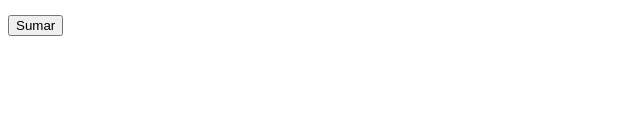
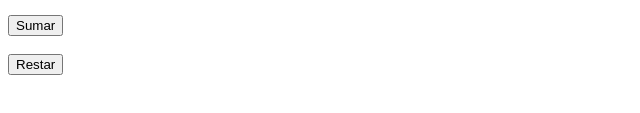
Before and after one commit to k1shamm/Calculadora-DS, a plain HTML site: page index.html in a window 1280 px wide. Shown: the part 143-256 px from the top of the page, without its empty margins (0-640 px from the left). Drawn offline with Linux system fonts and the light colour scheme.

Commit message:
+ funcionalidad de restar

```diff
--- a/index.html
+++ b/index.html
@@ -21,6 +21,10 @@
 
     <button onclick="sumar()">Sumar</button>
 
+    <br><br>
+
+    <button onclick="restar()">Restar</button>
+
     <p id="resultado"></p>
 
     <script>
@@ -31,6 +35,14 @@
             document.getElementById("resultado").innerHTML =
                 "Resultado: " + (n1 + n2);
         }
+
+        function restar() {
+            let n1 = Number(document.getElementById("num1").value);
+            let n2 = Number(document.getElementById("num2").value);
+
+            document.getElementById("resultado").innerHTML =
+            "Resultado: " + (n1 - n2);
+        }
     </script>
 
 </body>
```
